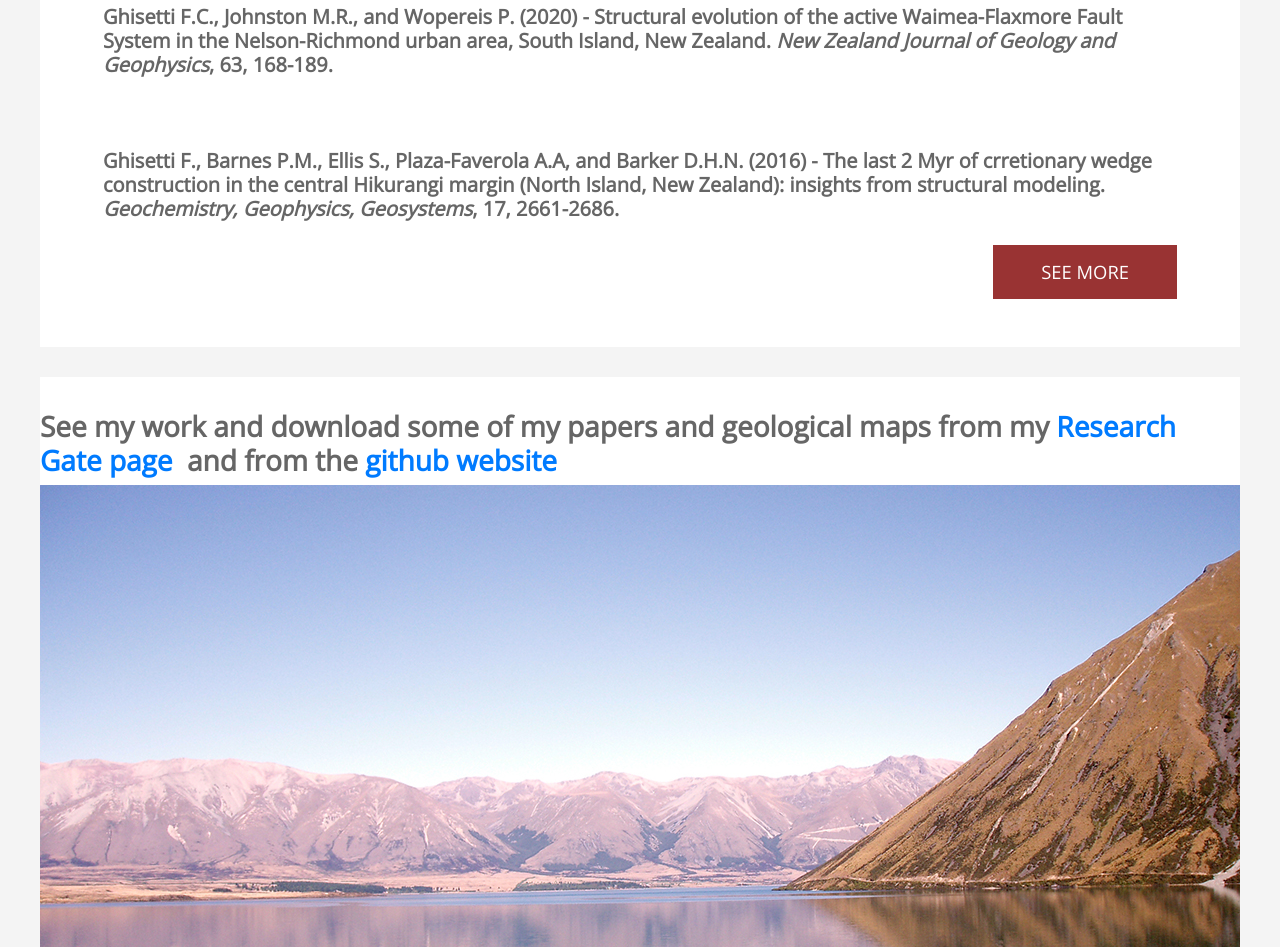
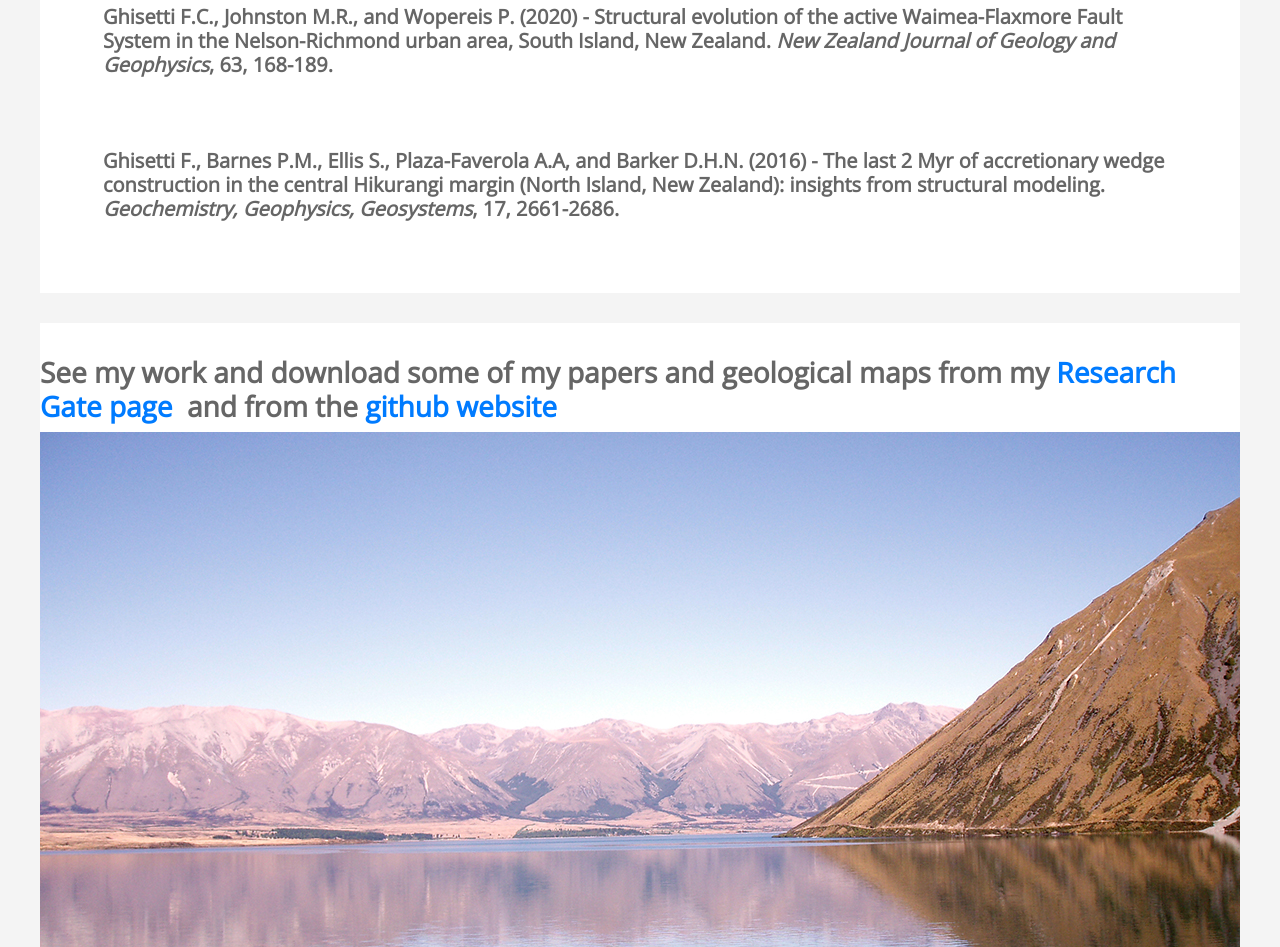
Before and after one commit to FGhisetti/Terrageologica, a plain HTML site: page index.html in a window 1280 px wide. Shown: the part 2022-2969 px from the top of the page. Drawn offline with nearby package versions, Linux system fonts and the light colour scheme.

Commit message:
Update index.html

```diff
--- a/index.html
+++ b/index.html
@@ -120,10 +120,13 @@ http://www.templatemo.com/tm-514-magazee
       <p>&nbsp;</p>
       <h5 class=""><strong>Ghisetti F.C. (2021) - Map-view restorations of the South Island, New Zealand: a reappraisal of the last 10 Myr of evolution of the Alpine and Wairau faults. <em>New Zealand Journal of Geology and Geophysics</em>.</strong></h5>
       <p>&nbsp;</p>
-      <h5 class="mb-4"><strong>Ghisetti F.C., Johnston M.R., and Wopereis P. (2020) - Structural evolution of the active Waimea-Flaxmore Fault System in the Nelson-Richmond urban area, South Island, New Zealand. <em>New Zealand Journal of Geology and Geophysics</em>, 63, 168-189.</strong></h5>
+      <h5 class="mb-4"><strong>Ghisetti F.C., Johnston M.R., and Wopereis P. (2020) - Structural evolution of the active Waimea-Flaxmore Fault System
+	      in the Nelson-Richmond urban area, South Island, New Zealand. <em>New Zealand Journal of Geology and Geophysics</em>, 63, 168-189.</strong></h5>
       <p>&nbsp;</p>
-<h5 class="mb-4"><strong>Ghisetti F., Barnes P.M., Ellis S., Plaza-Faverola A.A, and Barker D.H.N. (2016) - The last 2 Myr of crretionary wedge construction in the central Hikurangi margin (North Island, New Zealand): insights from structural modeling. <em>Geochemistry, Geophysics, Geosystems</em>, 17, 2661-2686.</strong></h5>
-<a href="#SEE MORE.html" class="btn btn-primary float-lg-right tm-md-align-center">SEE MORE</a>
+<h5 class="mb-4"><strong>Ghisetti F., Barnes P.M., Ellis S., Plaza-Faverola A.A, and Barker D.H.N. (2016) - The last 2 Myr of accretionary wedge
+	construction in the central Hikurangi margin (North Island, New Zealand): insights from structural modeling.
+	<em>Geochemistry, Geophysics, Geosystems</em>, 17, 2661-2686.</strong></h5>
+
    </div>
  </div>
 </div>
```
